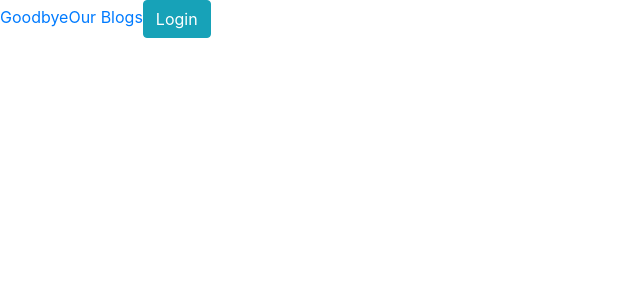
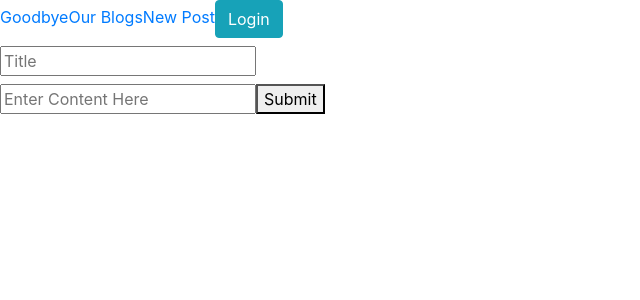
Before and after one commit to kimaniwalker/AUTH2, a React app: page /newPost in a window 1280 px wide. Shown: the top 300 px of the page, without its empty margins (0-640 px from the left). Built offline with nearby package versions, Linux system fonts and the light colour scheme.

Commit message:
Added blogInput Component & New Post Route

```diff
--- a/client/src/components/app.jsx
+++ b/client/src/components/app.jsx
@@ -7,6 +7,7 @@ import Login from './auth/login';
 import Logout from './auth/logout';
 import AuthButton from './auth/authButton';
 import BlogList from './blogList';
+import BlogInput from './blogInput';
 
 class Navigation extends Component {
 
@@ -16,10 +17,12 @@ class Navigation extends Component {
                 <Fragment>
                     <Link to="/goodbye">Goodbye</Link>
                     <Link to="/blogList">Our Blogs</Link>
+                    <Link to="/newPost">New Post</Link>
                     <AuthButton />
                     <Switch>
                         <Route exact path="/" component={HelloWorld} />
                         <Route path="/blogList" component={BlogList} />
+                        <Route path="/newPost" component={BlogInput} />
                         <Route path="/login" component={Login} />
                         <Route path="/logout" component={Logout} />
                         <PrivateRoute path="/goodbye" component={GoodbyeWorld} />
--- /dev/null
+++ b/client/src/components/blogInput.jsx
@@ -0,0 +1,75 @@
+import React, { Component } from 'react';
+import { render } from 'react-dom';
+
+class BlogInput extends Component {
+
+    constructor(props) {
+        super(props);
+        this.state = {
+            title: '',
+            content:'',
+
+        }
+    }
+
+
+
+    onInputChange(value) {
+        this.setState({ title: value });
+    }
+
+    onBtnClick(value) {
+
+        fetch('/api/blogList', {
+            method:'POST',
+            body: JSON.stringify(value),
+            headers: new Headers({ 'Content-Type': 'application/json'})
+        })
+
+        console.log(value);
+        var para = document.createElement("P");                       // Create a <p> element
+        var t = document.createTextNode(value);       // Create a text node
+        para.appendChild(t);                                          // Append the text to <p>
+        document.body.appendChild(para);
+
+    }
+
+    onInputChangeContent(value) {
+        this.setState({ content: value });
+    }
+
+
+
+
+    render() {
+            return (
+                <div>
+                    <form>
+                    <h1>{this.state.title}</h1>
+                    <input
+                        value={this.state.title}
+                        onChange={(event) => this.onInputChange(event.target.value)}
+                        placeholder="Title" />
+
+                        <h1>{this.state.content}</h1>
+                    <input
+                        value={this.state.content}
+                        onChange={(event) => this.onInputChangeContent(event.target.value)}
+                        placeholder="Enter Content Here" />
+
+                    <button onClick={(event) => this.onBtnClick(this.state)}>Submit</button>
+                    </form>
+                </div>
+            );
+
+            return (
+                <div>
+                    <h1>LOADING....</h1>
+                </div>
+            )
+
+
+    }
+}
+
+export default BlogInput;
```
